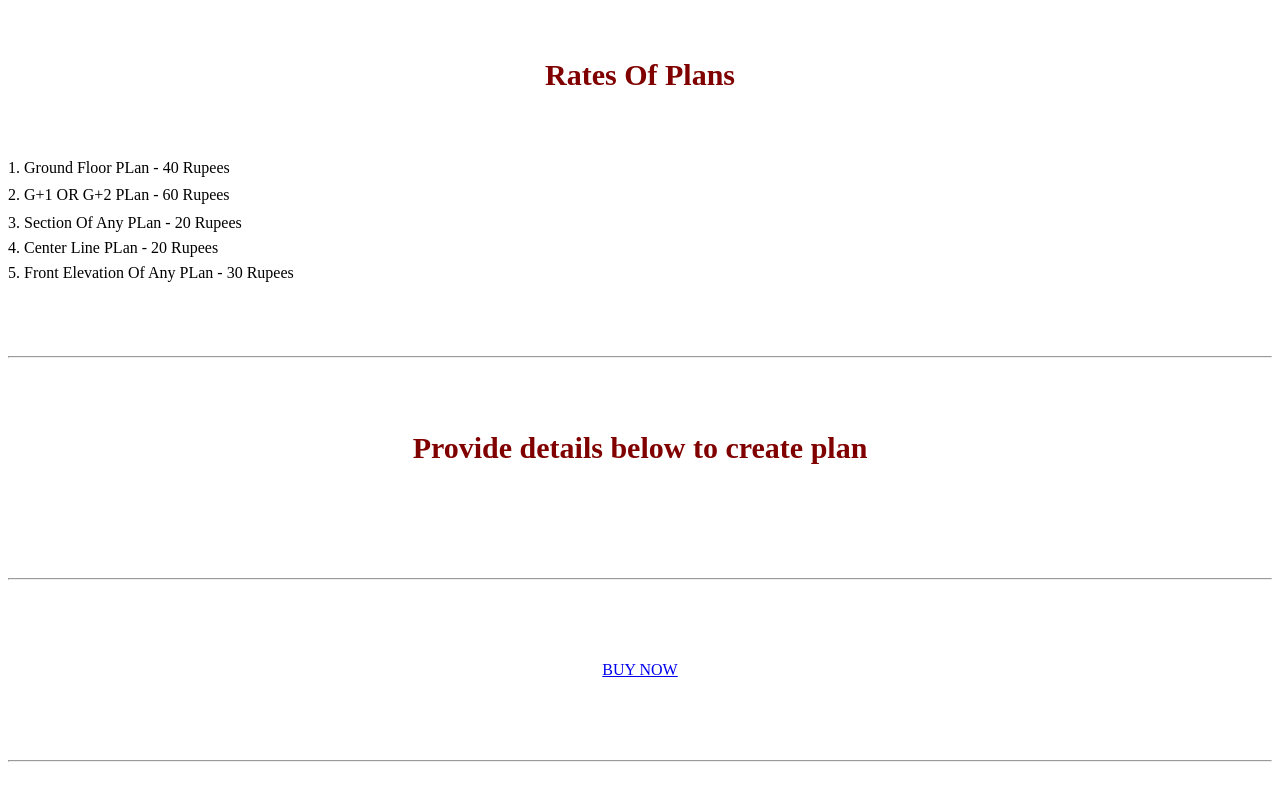
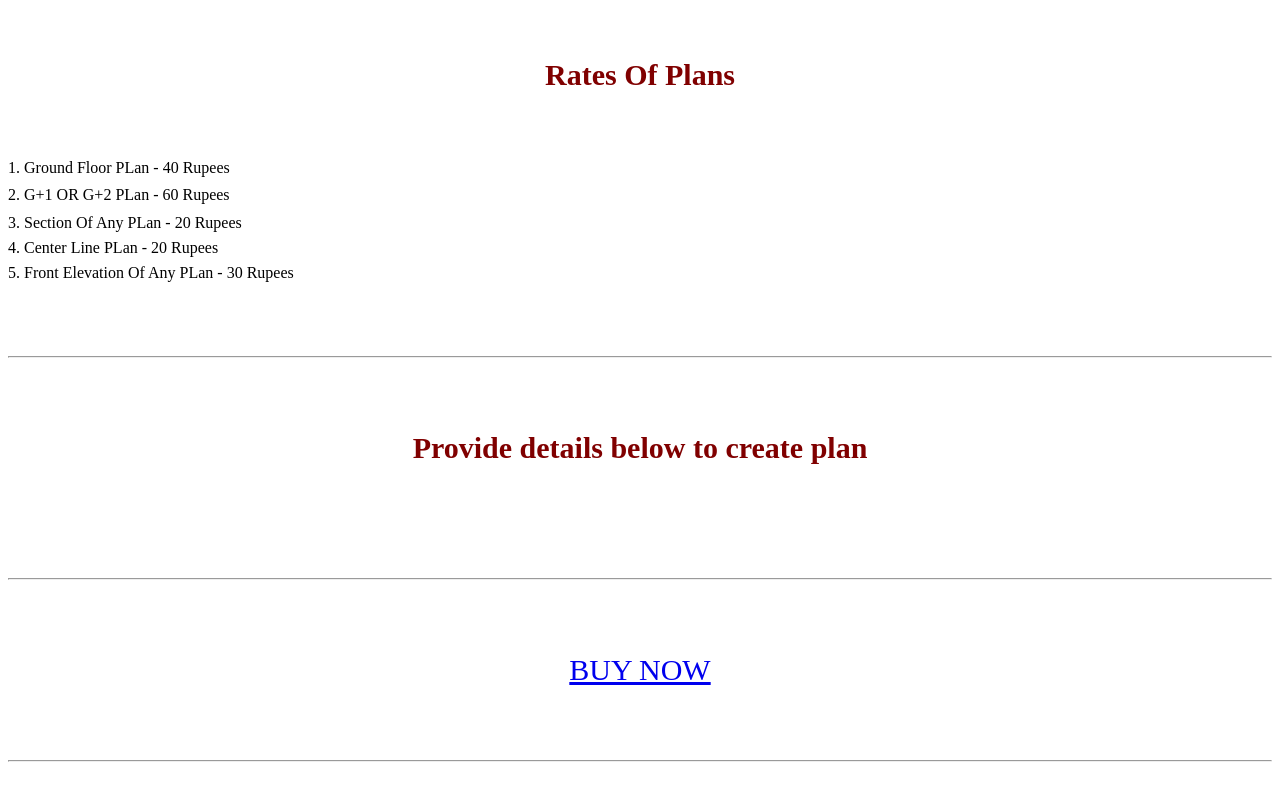
Before and after one commit to CaddPlans/civilplan, a plain HTML site: page index.html in a window 1280 px wide. Shown: the part 2252-3052 px from the top of the page. Drawn offline with Linux system fonts and the light colour scheme.

Commit message:
Update index.html

```diff
--- a/index.html
+++ b/index.html
@@ -33,7 +33,7 @@
 <hr style="margin-bottom: 40px; margin-top: 80px;">
 
 
-<div style="text-align:center; width: 100%; ">
+<div style="margin-top: 40px; color: maroon; text-align:center; font-size:30px; " ">
       <a href="https://forms.office.com/Pages/ResponsePage.aspx?id=DQSIkWdsW0yxEjajBLZtrQAAAAAAAAAAAANAAWw4MMFURVJCUzJMUjRNNlBCSU5GQUM0MlZCTERQTC4u">BUY NOW</a>
 
 <div>
```
